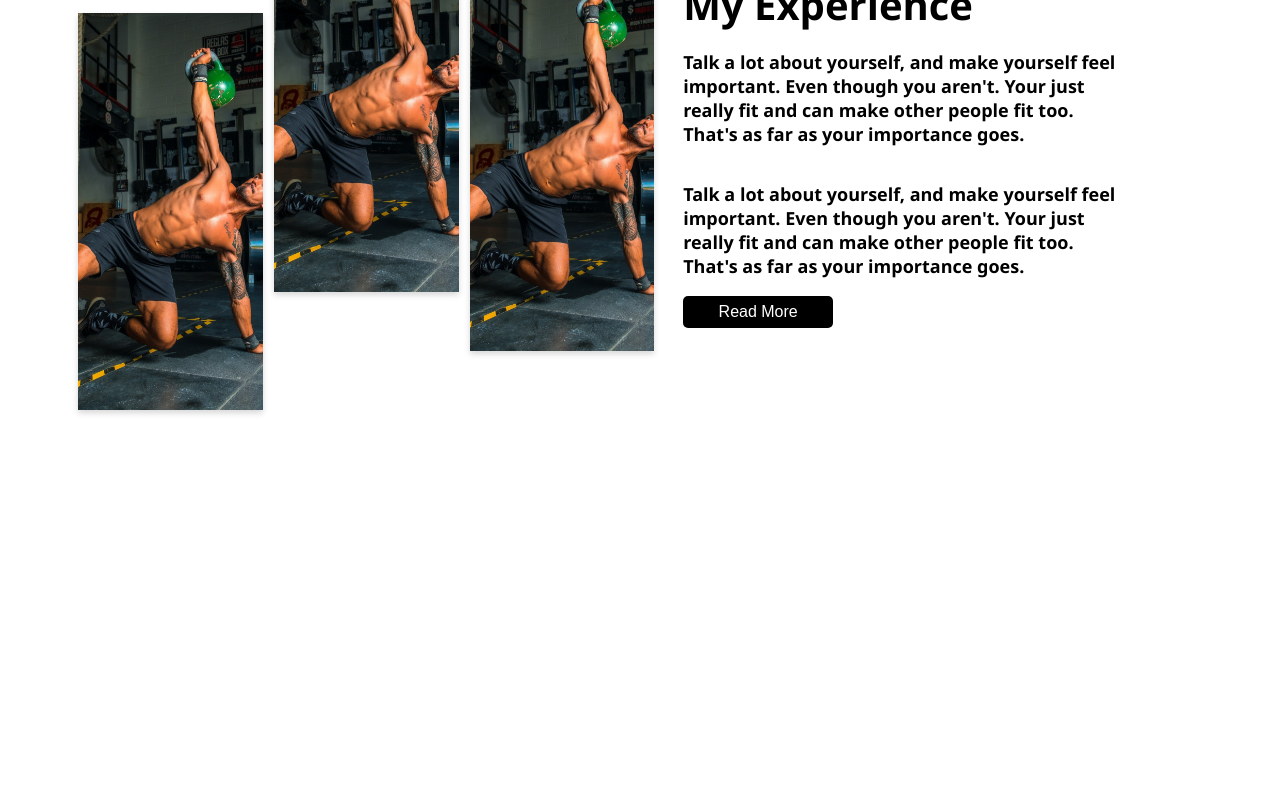
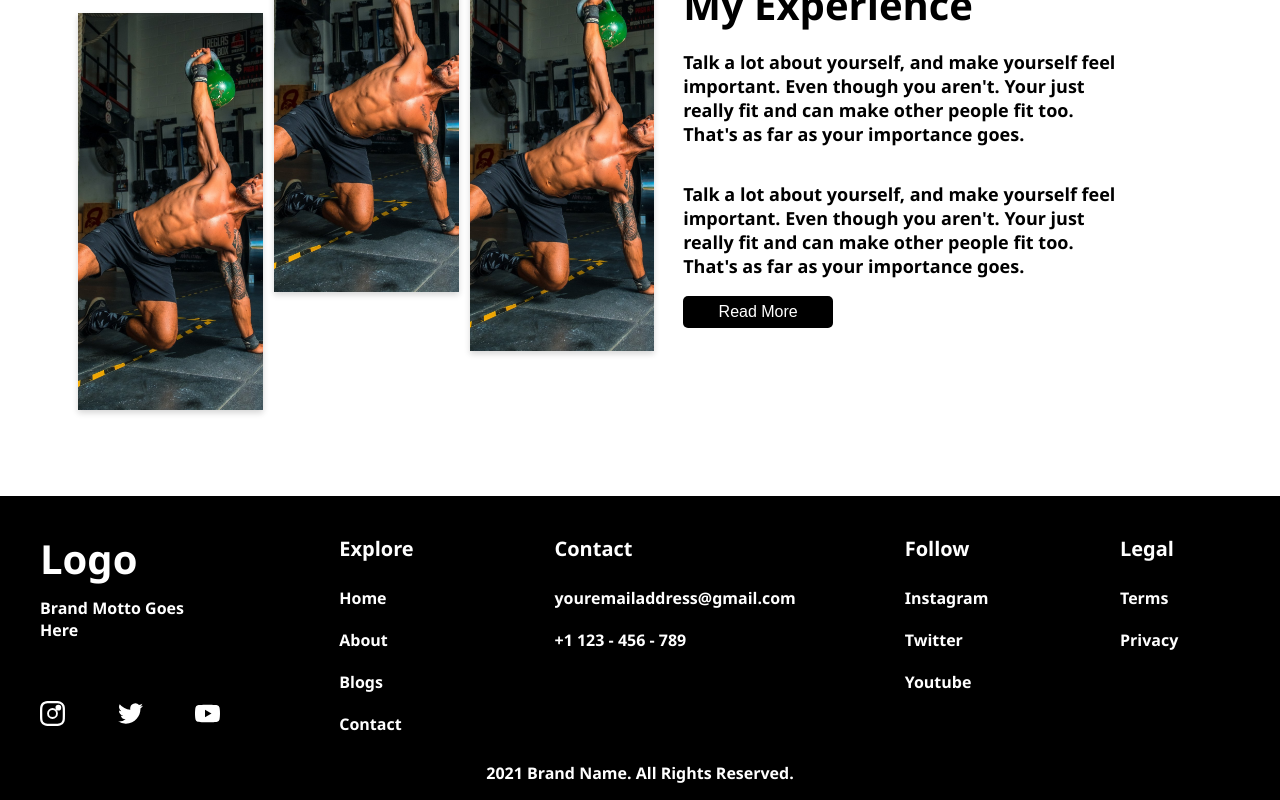
Before and after one commit to ZayneTech/Fitness-Template, a React (Create React App) app: page /about in a window 1280 px wide. Shown: the part 3217-4017 px from the top of the page. Before the commit the page ends 3713 px from the top, so only its background shows below. Built offline with nearby package versions, Linux system fonts and the light colour scheme.

Commit message:
Footer Added

```diff
--- a/src/App.css
+++ b/src/App.css
@@ -123,6 +123,11 @@ button {
   padding: 7px 20px;
 }
 
+ul {
+  list-style: none;
+  padding-left: 0;
+}
+
 .button {
   background-color: var(--clr-secondary);
 }
--- /dev/null
+++ b/src/assets/stylesheets/footer.css
@@ -0,0 +1,134 @@
+footer {
+    display: flex;
+    flex-direction: column;
+    justify-content: flex-start;
+    text-align: center;
+    font-weight: var(--fw-bold);
+}
+
+.footer-content {
+    margin-bottom: 15px;
+}
+
+.footer-logo-div {
+    display: none;
+    height: 100%;
+    transition: .5s;
+}
+
+.footer-links  {
+    width: 100%;
+    margin-top: 20px;
+}
+
+.footer-links h3 {
+    display: block;
+    padding: 10px;
+}
+
+.footer-links ul {
+    width: 100%;
+    background: white;
+    color: black;
+    display: none;
+}
+
+.footer-links ul li{
+    font-size: 1.125rem;
+    padding: 15px;
+}
+
+.copyright {
+    width: 100%;
+    background: white;
+    color: black;
+    transition: .5s;
+}
+
+@media only screen and (min-width: 768px) {
+
+    .footer-content {
+        height: 250px;
+        display: flex;
+        flex-direction: row;
+        justify-content: space-between;
+        text-align: left;
+        margin: 0 2.5rem
+    }
+
+    .footer-links {
+        margin: 1.5rem 0 1.5rem 3rem ;
+    }
+
+    .explore {
+        margin-left: clamp(2.5rem, 2vw, 5rem);
+    }
+
+    .explore,
+    .follow,
+    .legal{
+        width: 10%;
+        max-width: 125px;
+    }
+
+    .contact {
+        width: 30%;
+    }
+
+
+    .footer-links h3 {
+        padding: 15px 0;
+    }
+
+    .footer-links ul {
+        display: unset;
+        background: unset;
+        color: unset;
+    }
+
+    .footer-content ul li {
+        font-size: 1rem;
+        padding: 10px 0;
+    }
+
+    #back-to-top {
+        display: none;
+    }
+}
+
+@media only screen and (min-width: 950px) {
+    .footer-logo-div {
+        display: flex;
+        flex-direction: column;
+        justify-content: space-around;
+        height: 100%;
+        width: 15%;
+        max-width: 200px;
+        margin: auto 2rem auto 0;
+    }
+    .footer-logo-div h2 {
+        padding: 15px 0 0 0;
+        margin-bottom: -10px;
+    }
+
+    .footer-socials-div {
+        width: 100%;
+        display: flex;
+        flex-direction: row;
+        justify-content: space-between;
+    }
+
+    .footer-socials-div svg{
+        width: 25px;
+        height: auto;
+    }
+
+    .contact {
+        max-width: 255px;
+    }
+
+    .copyright {
+        background: black;
+        color: white;
+    }
+}
--- a/src/assets/stylesheets/navbar.css
+++ b/src/assets/stylesheets/navbar.css
@@ -38,8 +38,6 @@ nav.flex h2 {
 }
 
 nav ul {
-    list-style: none;
-    padding-left: 0;
     text-align: center;
 }
 
@@ -82,6 +80,7 @@ nav ul li {
 
 #hamburger {
     cursor: pointer;
+    display: block;
     margin-left: 1.5rem;
 }
 
@@ -137,7 +136,6 @@ nav ul li {
 
     #hamburger {
         display: none;
-        margin: 0 1.25rem;
     }
 
     #exit {
--- a/src/components/footer.js
+++ b/src/components/footer.js
@@ -1,11 +1,71 @@
 import React from 'react';
 import { Link } from 'react-router-dom';
+import {Instagram, Twitter, Youtube} from '../components/svgs';
 import '../assets/stylesheets/footer.css';
 
 const Footer = () => {
+
+
     return(
-        <footer>
+        <footer className="container bg-dark">
+            <div className="footer-content">
+                <div className="footer-logo-div">
+                    <div>
+                        <h2>Logo</h2>
+                        <h4>Brand Motto Goes Here</h4>
+                    </div>
 
+                    <div className="footer-socials-div">
+                        <Instagram />
+                        <Twitter />
+                        <Youtube />
+                    </div>
+                </div>
+
+                <div className="footer-links explore">
+                    <h3>Explore</h3>
+                    <ul>
+                        <li>Home</li>
+                        <li>About</li>
+                        <li>Blogs</li>
+                        <li>Contact</li>
+                    </ul>
+                </div>
+
+                <div className="footer-links contact">
+                    <h3>Contact</h3>
+                    <ul>
+                        <li>youremailaddress@gmail.com</li>
+                        <li>+1 123 - 456 - 789</li>
+                    </ul>
+                </div>
+
+                <div className="footer-links follow">
+                    <h3>Follow</h3>
+                    <ul>
+                        <li>Instagram</li>
+                        <li>Twitter</li>
+                        <li>Youtube</li>
+                    </ul>
+                </div>
+
+                <div className="footer-links legal">
+                    <h3>Legal</h3>
+                    <ul>
+                        <li>Terms</li>
+                        <li>Privacy</li>
+                    </ul>
+                </div>
+
+                <div className="footer-links" id="back-to-top">
+                    <h3>Back To Top</h3>
+                </div>
+
+            </div>
+
+            <div className="copyright">
+                    <p>2021 Brand Name. All Rights Reserved.</p>
+            </div>
         </footer>
     )
 }
--- a/src/routes/homepage.js
+++ b/src/routes/homepage.js
@@ -1,4 +1,5 @@
 import React from 'react';
+import Footer from '../components/footer';
 import HomepageAbout from '../components/homepage-about';
 import Community from '../components/homepage-community';
 import HomepageGallery from '../components/homepage-gallery';
@@ -21,6 +22,7 @@ const Homepage = () => {
            <HomepageGallery />
            <HomepagePosts />
            <HomepageAbout />
+           <Footer />
         </div>
     )
 }
```
Also changed, not shown: 1 other file (tests, documents, lock files or other folders).
